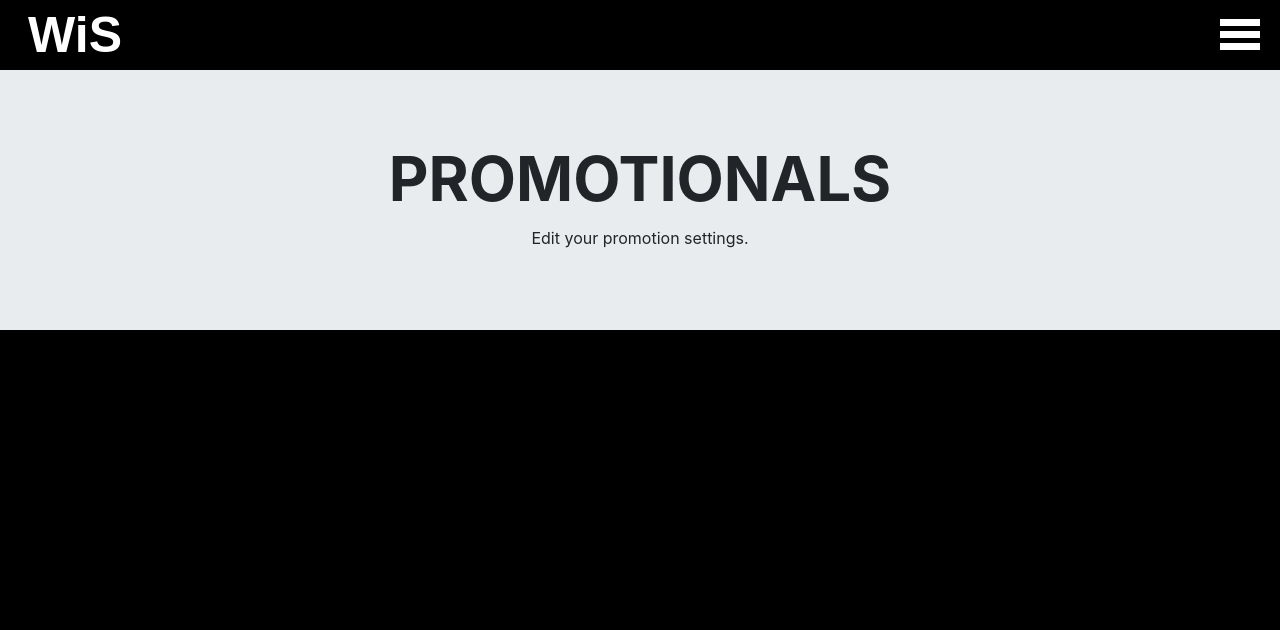
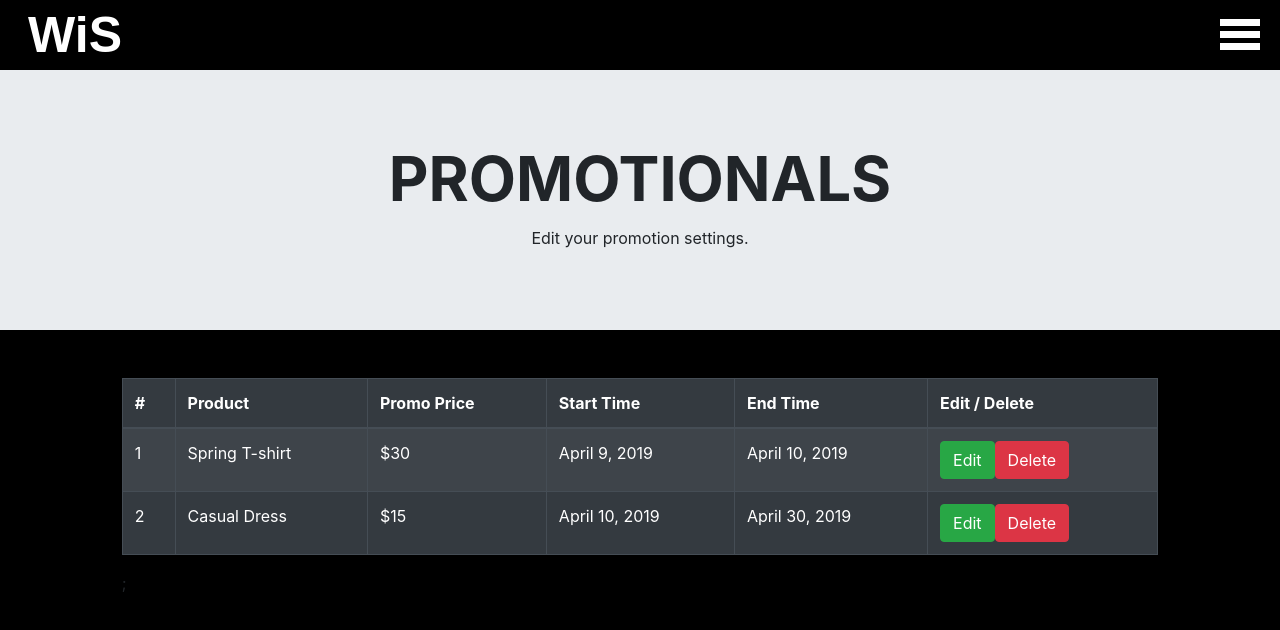
Before and after one commit to jakescheele/whats-in-store, a React (Create React App) app in the folder client/: page /promos in a window 1280 px wide. Shown: the top 630 px of the page. Built offline with nearby package versions, Linux system fonts and the light colour scheme.

Commit message:
Promos Product Card for Flash Sale added

```diff
--- a/client/src/components/PromosManagement/FlashSale/ProductCardForFlashSale/index.js
+++ b/client/src/components/PromosManagement/FlashSale/ProductCardForFlashSale/index.js
@@ -0,0 +1,48 @@
+import React, { Component } from "react";
+import 'bootstrap/dist/css/bootstrap.css';
+import { Button, Table, Container, Row, Col} from "react-bootstrap";
+
+function PromoTable(props) {
+    return (<>
+    <Container>
+        <Row>
+        <Col md={{ span: 10, offset: 1}}>
+   <Table striped bordered hover variant="dark">
+  <thead>
+    <tr>
+      <th>#</th>
+      <th>Product</th>
+      <th>Promo Price</th>
+      <th>Start Time</th>
+      <th>End Time</th>
+      <th>Edit / Delete</th>
+    </tr>
+  </thead>
+  <tbody>
+    <tr>
+      <td>1</td>
+      <td>Spring T-shirt</td>
+      <td>$30</td>
+      <td>April 9, 2019</td>
+      <td>April 10, 2019</td>
+      <td><Button variant="success">Edit</Button>
+      <Button variant="danger">Delete</Button></td>
+      </tr>
+    <tr>
+      <td>2</td>
+      <td>Casual Dress</td>
+      <td>$15</td>
+      <td>April 10, 2019</td>
+      <td>April 30, 2019</td>
+      <td><Button variant="success">Edit</Button>
+      <Button variant="danger">Delete</Button></td>
+    </tr>
+  </tbody>
+</Table>;
+</Col>
+</Row>
+</Container>
+    </>)
+}
+
+export default PromoTable
--- a/client/src/pages/Promos.js
+++ b/client/src/pages/Promos.js
@@ -1,11 +1,14 @@
 import React from "react";
 import Jumbotron from "../components/Jumbotron";
 import Nav from "../components/NavBar";
+import Table from "../components/PromosManagement/FlashSale/ProductCardForFlashSale";
+
 
 function Promos(){
     return(<>
     <Nav/>
     <Jumbotron pageName="PROMOTIONALS" instructions="Edit your promotion settings."/>
+    <Table/>
     </>)
 }
 
```
